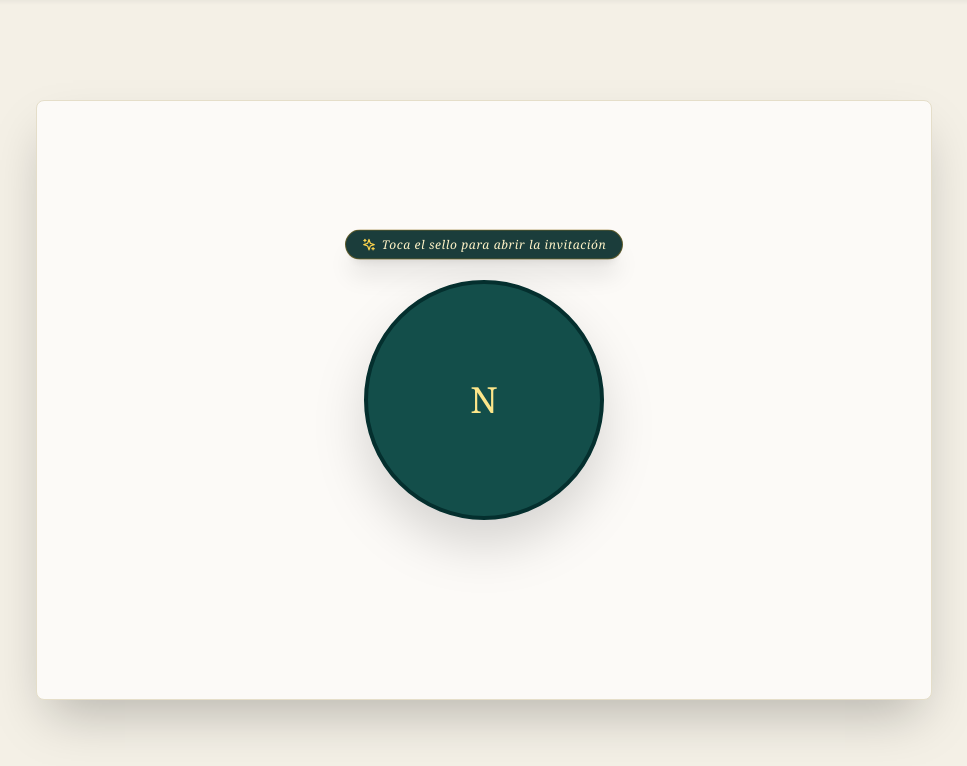
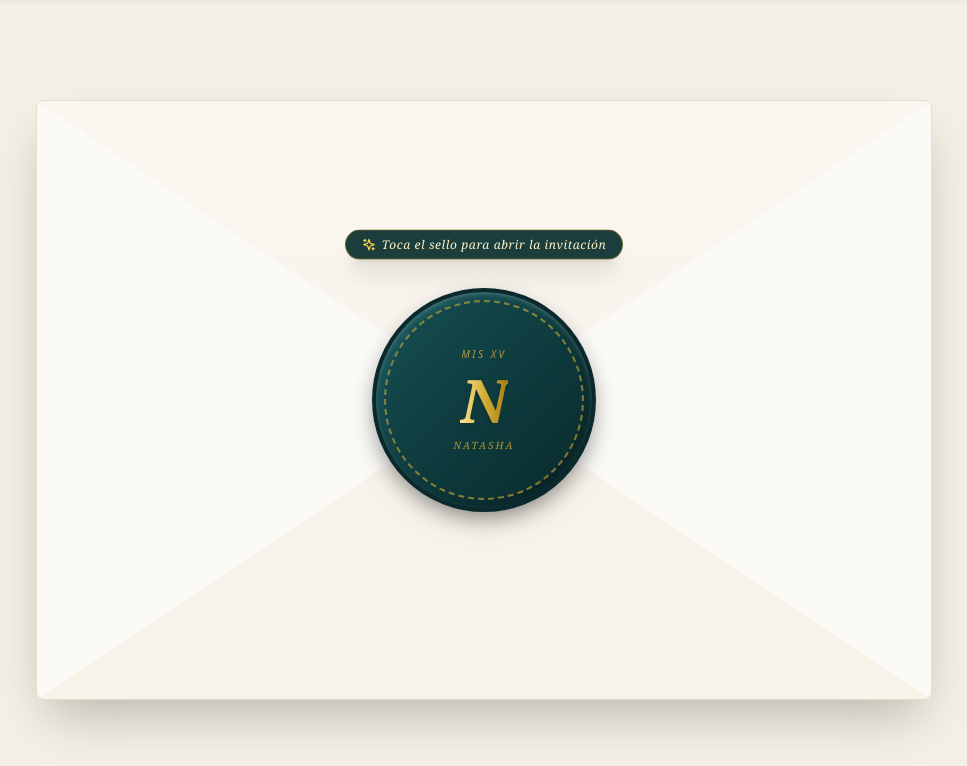
Before and after one commit to 54lv4d0r/Koneko_invitacion, a Next.js app: page / in a window 1280 px wide. Shown: the top 766 px of the page, without its empty margins (156-1123 px from the left). Built offline with nearby package versions, Linux system fonts and the light colour scheme.

Commit message:
Improve audio error logging and update UI elements

```diff
--- a/src/app/page.tsx
+++ b/src/app/page.tsx
@@ -20,7 +20,7 @@ export default function Home() {
       audioRef.current.play().then(() => {
         setIsPlaying(true);
       }).catch((err) => {
-        console.log("Audio diferido:", err);
+        console.log("Audio play deferred or blocked by browser:", err);
       });
     }
   };
@@ -49,17 +49,20 @@ export default function Home() {
     <div className="relative min-h-screen bg-[#f8f6f0] overflow-x-hidden flex flex-col items-center select-none font-sans">
       <audio ref={audioRef} loop src="https://invitacion-celebriq.b-cdn.net/wp-content/uploads/2025/07/Coldplay.mp3" />
 
+      {/* Botón flotante de audio */}
       {isOpen && (
         <motion.button
           initial={{ opacity: 0, scale: 0.8 }}
           animate={{ opacity: 1, scale: 1 }}
           onClick={toggleAudio}
           className="fixed top-5 right-5 z-50 bg-teal-800/80 hover:bg-teal-800 text-white p-3 rounded-full shadow-lg backdrop-blur-md transition-all border border-teal-600/30 cursor-pointer"
+          title={isPlaying ? "Pausar música" : "Reproducir música"}
         >
           {isPlaying ? <Volume2 className="w-5 h-5 animate-pulse" /> : <VolumeX className="w-5 h-5" />}
         </motion.button>
       )}
 
+      {/* Sobre de entrada */}
       <AnimatePresence>
         {!isOpen && (
           <motion.div
@@ -70,6 +73,13 @@ export default function Home() {
           >
             <div className="relative w-full max-w-4xl h-[85vh] max-h-[600px] bg-[#fcfaf7] border border-[#e5dec9] rounded-lg shadow-2xl overflow-hidden flex items-center justify-center">
 
+              {/* Solapas del sobre recortadas mediante clip-path */}
+              <div className="absolute inset-0 pointer-events-none opacity-40">
+                <div className="absolute top-0 left-0 w-full h-1/2 bg-[#f5f0e3] [clip-path:polygon(0_0,_100%_0,_50%_100%)] border-b border-[#e0d5be]" />
+                <div className="absolute bottom-0 left-0 w-full h-1/2 bg-[#f1ead7] [clip-path:polygon(0_100%,_100%_100%,_50%_0)] border-t border-[#e0d5be]" />
+              </div>
+
+              {/* Indicador flotante */}
               <div className="absolute z-20 flex flex-col items-center top-[18%] sm:top-[22%]">
                 <motion.div
                   animate={{ y: [0, -6, 0] }}
@@ -81,14 +91,28 @@ export default function Home() {
                 </motion.div>
               </div>
 
+              {/* Sello con monograma y degradados completos */}
               <motion.button
-                whileHover={{ scale: 1.05 }}
+                whileHover={{ scale: 1.05, rotate: 2 }}
                 whileTap={{ scale: 0.95 }}
                 onClick={handleOpenEnvelope}
-                className="relative z-30 w-52 h-52 sm:w-60 sm:h-60 flex items-center justify-center cursor-pointer drop-shadow-2xl"
+                className="relative z-30 w-48 h-48 sm:w-56 sm:h-56 rounded-full cursor-pointer shadow-2xl bg-gradient-to-br from-[#1e5f64] via-[#0f3c3f] to-[#061c1e] p-2 flex items-center justify-center border-4 border-[#0b292c]"
+                style={{
+                  boxShadow: '0 10px 25px -5px rgba(0, 0, 0, 0.5), inset 0 2px 4px rgba(255, 255, 255, 0.2)'
+                }}
               >
-                <div className="w-full h-full rounded-full bg-teal-900 border-4 border-teal-950 flex items-center justify-center text-amber-200 text-4xl font-serif">
-                  N
+                <div className="w-full h-full rounded-full border-2 border-dashed border-[#d4af37]/60 flex flex-col items-center justify-center p-4 text-center bg-[#0f3c3f]/40 backdrop-blur-[1px]">
+                  <span className="text-[10px] font-sans italic tracking-[0.25em] text-[#d4af37] opacity-80 uppercase mb-1">
+                    Mis XV
+                  </span>
+
+                  <span className="text-5xl sm:text-6xl font-serif font-bold italic text-transparent bg-clip-text bg-gradient-to-r from-[#ffe699] via-[#d4af37] to-[#aa7c11] drop-shadow-md my-1">
+                    N
+                  </span>
+
+                  <span className="text-[10px] font-serif italic tracking-[0.2em] text-[#d4af37] opacity-80 uppercase mt-1">
+                    Natasha
+                  </span>
                 </div>
               </motion.button>
 
@@ -97,8 +121,40 @@ export default function Home() {
         )}
       </AnimatePresence>
 
-      <div className={`w-full max-w-xl mx-auto px-4 py-10 transition-all duration-1000 ${isOpen ? 'opacity-100' : 'opacity-0'}`}>
-        <h1 className="text-5xl font-serif text-teal-950 text-center">Natasha</h1>
+      {/* Contenido principal de la invitación */}
+      <div className={`w-full max-w-xl mx-auto px-4 py-10 transition-all duration-1000 ${isOpen ? 'opacity-100 translate-y-0' : 'opacity-0 translate-y-10 pointer-events-none'}`}>
+
+        <motion.header
+          initial={{ y: 20, opacity: 0 }}
+          animate={isOpen ? { y: 0, opacity: 1 } : {}}
+          transition={{ duration: 0.8, delay: 0.4 }}
+          className="text-center mb-8"
+        >
+          <span className="text-teal-800 tracking-[0.3em] uppercase text-xs font-bold block mb-2">Te invito a celebrar</span>
+          <h1 className="text-5xl sm:text-6xl font-serif text-teal-950 font-normal my-2">
+            Natasha
+          </h1>
+          <p className="text-teal-700/80 font-serif italic text-lg">Mis XV Años</p>
+        </motion.header>
+
+        <motion.section
+          initial={{ y: 20, opacity: 0 }}
+          animate={isOpen ? { y: 0, opacity: 1 } : {}}
+          transition={{ duration: 0.8, delay: 0.8 }}
+          className="bg-white/80 backdrop-blur-sm border border-teal-900/10 rounded-2xl p-8 text-center shadow-lg mb-8"
+        >
+          <p className="text-gray-600 italic text-sm leading-relaxed max-w-sm mx-auto mb-6">
+            "Hay momentos inolvidables que se atesoran en el corazón para siempre. Por esa razón, quiero que compartas conmigo este día tan especial."
+          </p>
+
+          <div className="flex flex-col sm:flex-row items-center justify-center gap-4 pt-4 border-t border-teal-900/10 text-teal-900">
+            <div className="flex items-center gap-2">
+              <Calendar className="w-5 h-5 text-teal-700" />
+              <span className="font-medium text-sm">27 de Septiembre, 2025</span>
+            </div>
+          </div>
+        </motion.section>
+
       </div>
     </div>
   );
```
